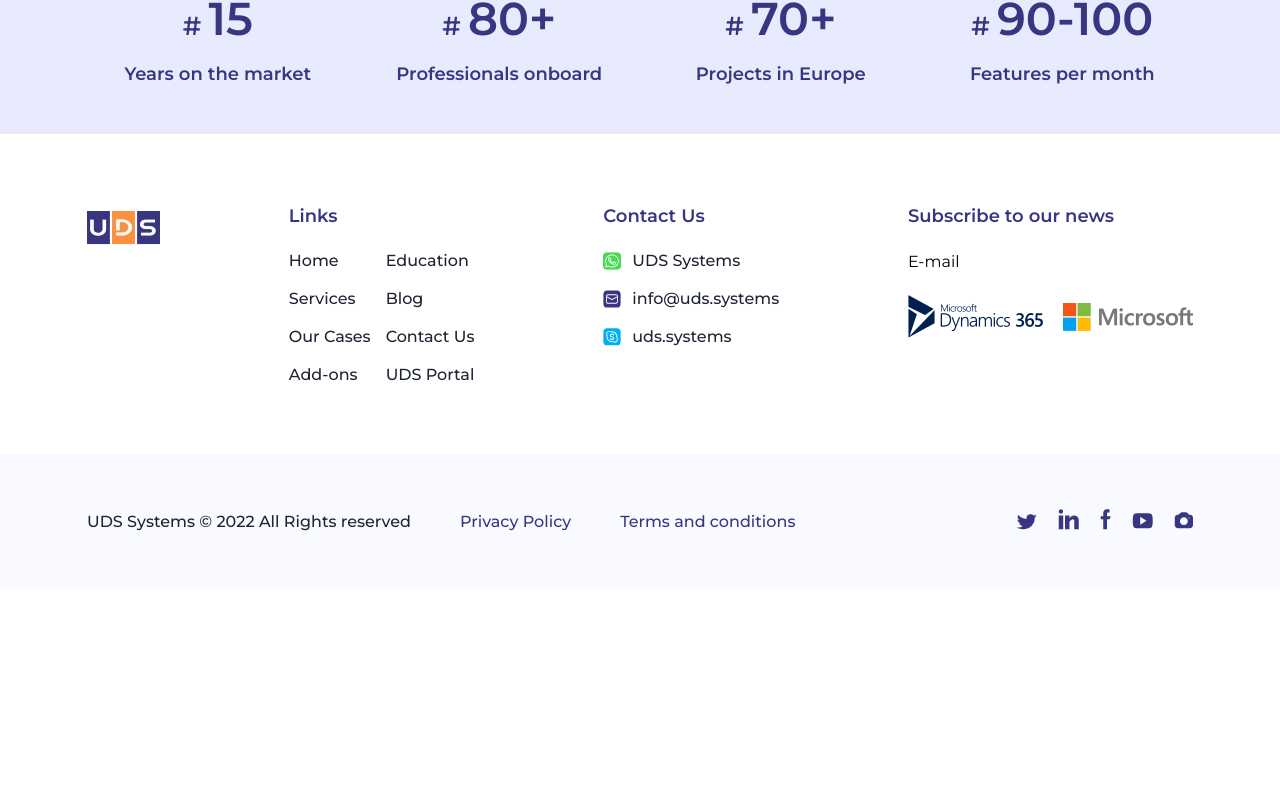
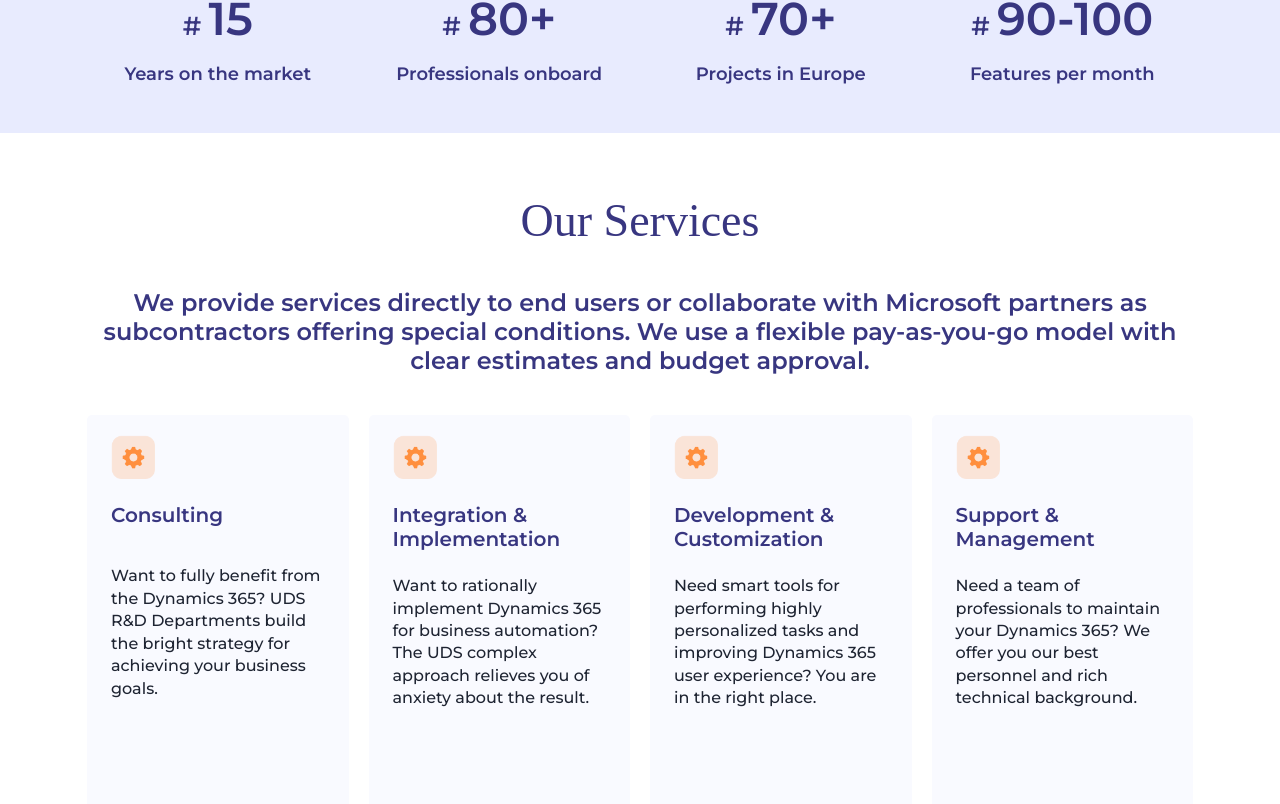
Before and after one commit to psevernyj/next-app, a Next.js app: page / in a window 1280 px wide. Shown: the part 776-1580 px from the top of the page. Before the commit the page ends 1365 px from the top, so only its background shows below. Built offline with nearby package versions, Linux system fonts and the light colour scheme; a web font is replaced by a local one.

Commit message:
Added services section

```diff
--- a/components/Layout.tsx
+++ b/components/Layout.tsx
@@ -1,6 +1,8 @@
 import React, {ReactNode} from 'react';
-import Navbar from "./navigation/Navbar";
-import Footer from "./navigation/Footer";
+import dynamic from "next/dynamic";
+
+const Navbar = dynamic(() => import("./navigation/Navbar"))
+const Footer = dynamic(() => import("./navigation/Footer"))
 
 interface LayoutProps {
     children: ReactNode;
--- a/components/navigation/Footer.tsx
+++ b/components/navigation/Footer.tsx
@@ -31,7 +31,7 @@
                             <Link href={"/education"} className={"link"}>Education</Link>
                             <Link href={"/blog"} className={"link"}>Blog</Link>
                             <Link href={"/contact-us"} className={"link"}>Contact Us</Link>
-                            <a href={"https://my.uds.systems/add-ons"} target={"_blank"} className={"link"}>UDS
+                            <a href={"https://my.uds.systems/add-ons"} target={"_blank"} rel="noreferrer" className={"link"}>UDS
                                 Portal</a>
                         </div>
                     </div>
@@ -41,7 +41,7 @@
                     <div className={"column"}>
                         <div className={"contact"}>
                             <Image src={whatsapp} alt={"whatsapp"}/>
-                            <a href="https://wa.me/message/WWXS4JHYO3VKF1" className={"link"} target="_blank">UDS
+                            <a href="https://wa.me/message/WWXS4JHYO3VKF1" className={"link"} target="_blank" rel="noreferrer">UDS
                                 Systems</a>
                         </div>
                         <div className={"contact"}>
@@ -78,22 +78,22 @@
                         <Link className={"link"} href={"/terms-and-conditions"}>Terms and conditions</Link>
                     </div>
                     <div className={"socialMedia"}>
-                        <a aria-label="Join our Twitter" href="https://twitter.com/UDS_systems" target="_blank">
+                        <a aria-label="Join our Twitter" href="https://twitter.com/UDS_systems" target="_blank" rel="noreferrer">
                             <Image src={twitter} alt={"Twitter"}/>
                         </a>
                         <a aria-label="Join our LinkedIn" href="https://www.linkedin.com/company/uds-systems"
-                           target="_blank">
+                           target="_blank" rel="noreferrer">
                             <Image src={linkedIn} alt={"LinkedIn"}/>
                         </a>
-                        <a aria-label="Join our Facebook" href="https://www.facebook.com/UDS.systems/" target="_blank">
+                        <a aria-label="Join our Facebook" href="https://www.facebook.com/UDS.systems/" target="_blank" rel="noreferrer">
                             <Image src={facebook} alt={"Facebook"}/>
                         </a>
                         <a aria-label="Join our Youtube" href="https://www.youtube.com/channel/UCx443BQ2U4gGXLPYB8Nu3bg"
-                           target="_blank">
+                           target="_blank" rel="noreferrer">
                             <Image src={youtube} alt={"YouTube"}/>
                         </a>
                         <a aria-label="Join our Instagram"
-                           href="https://www.instagram.com/uds.systems/?igshid=YmMyMTA2M2Y%3D" target="_blank">
+                           href="https://www.instagram.com/uds.systems/?igshid=YmMyMTA2M2Y%3D" rel="noreferrer" target="_blank">
                             <Image src={insta} alt={"Instagram"}/>
                         </a>
                     </div>
--- a/pages/index.tsx
+++ b/pages/index.tsx
@@ -1,23 +1,29 @@
-import type { NextPage } from 'next';
+import type {NextPage} from 'next';
 import Head from 'next/head';
 import Image from "next/image";
 
 import partnership from "../assets/home-page/header_microsoft_partner_logo.webp";
+import gearIcon from "../assets/home-page/gear_icon.webp";
 
 const RootComponent: NextPage = () => {
     return (
         <div>
             <Head>
                 <title>Home | UDS Systems</title>
-          <meta property="title" key="title" content="UDS Systems - Microsoft Dynamics 365 & Power Apps Development"/>
-          <meta name="description" key="description" content="UDS Systems is a team of skilled professionals who specialized in Microsoft Dynamics 365 ERP/CRM and Power Apps development. Microsoft implementation partner." />
+                <meta property="title" key="title"
+                      content="UDS Systems - Microsoft Dynamics 365 & Power Apps Development"/>
+                <meta name="description" key="description"
+                      content="UDS Systems is a team of skilled professionals who specialized in Microsoft Dynamics 365 ERP/CRM and Power Apps development. Microsoft implementation partner."/>
             </Head>
             <main className={"main"}>
                 <div className={"firstScreen"}>
                     <div className={"content container"}>
-                  <h1 className={"title"}>Grow your company`s potential with transparent reporting and empowering tools</h1>
-                  <p className={"subtitle"}>Explore our products and services built on Microsoft Dynamics 365, PowerApps and AzureCloud.</p>
-                  <Image className={"partnerLogo"} src={partnership} alt={"Microsoft partner: Gold Data Analytics"}/>
+                        <h1 className={"title"}>Grow your company`s potential with transparent reporting and empowering
+                            tools</h1>
+                        <p className={"subtitle"}>Explore our products and services built on Microsoft Dynamics 365,
+                            PowerApps and AzureCloud.</p>
+                        <Image className={"partnerLogo"} src={partnership}
+                               alt={"Microsoft partner: Gold Data Analytics"}/>
                     </div>
                 </div>
                 <div className={"companyInfo"}>
@@ -52,6 +58,52 @@
                         </li>
                     </ul>
                 </div>
+                <div className={"services"}>
+                    <div className={"container section"}>
+                        <h2 className={"pageTitle"}>Our Services</h2>
+                        <p className={"pageSubtitle"}>
+                            We provide services directly to end users or collaborate with Microsoft partners as
+                            subcontractors offering special conditions. We use a flexible pay-as-you-go model with clear
+                            estimates and budget approval.
+                        </p>
+                        <div className={"serviceCases"}>
+                            <div className={"service"}>
+                                <Image src={gearIcon} alt={"Icon"} width={44} height={44}/>
+                                <p className={"title"}>Consulting</p>
+                                <p className={"subtitle"}>
+                                    Want to fully benefit from the Dynamics 365?
+                                    UDS R&D Departments build the bright strategy for achieving your business goals.
+                                </p>
+                            </div>
+                            <div className={"service"}>
+                                <Image src={gearIcon} alt={"Icon"} width={44} height={44}/>
+                                <p className={"title"}>Integration & Implementation</p>
+                                <p className={"subtitle"}>
+                                    Want to rationally implement Dynamics 365 for business automation? The UDS complex
+                                    approach relieves you of anxiety about the result.
+                                </p>
+                            </div>
+                            <div className={"service"}>
+                                <Image src={gearIcon} alt={"Icon"} width={44} height={44}/>
+                                <p className={"title"}>Development & Customization</p>
+                                <p className={"subtitle"}>
+                                    Need smart tools for performing highly personalized tasks and improving Dynamics 365
+                                    user experience? You are in the right place.
+                                </p>
+                            </div>
+                            <div className={"service"}>
+                                <Image src={gearIcon} alt={"Icon"} width={44} height={44}/>
+                                <p className={"title"}>Support & Management</p>
+                                <p className={"subtitle"}>
+                                    Need a team of professionals to maintain your Dynamics 365?
+                                    We offer you our best personnel and rich technical background.
+                                </p>
+                            </div>
+                        </div>
+                    </div>
+
+
+                </div>
             </main>
         </div>
     );
--- a/styles/global.scss
+++ b/styles/global.scss
@@ -32,6 +32,24 @@
 .main {
   min-height: 100vh;
   flex: 1;
+
+  .pageTitle{
+    @include fonts("Gilroy-Light", 400, 46px, 120%);
+    color: $blue-primary;
+    text-align: center;
+    padding-bottom: 40px;
+  }
+
+  .pageSubtitle{
+    @include fonts("Montserrat", 600, 24px, 29px);
+    color: $blue-primary;
+    text-align: center;
+    padding-bottom: 40px;
+  }
+
+  .section{
+    padding: 60px 0 90px;
+  }
 }
 
 *:where(:not(html, iframe, canvas, img, svg, video, audio):not(svg *, symbol *)) {
--- a/styles/homePage.scss
+++ b/styles/homePage.scss
@@ -154,3 +154,29 @@
     }
   }
 }
+
+.services{
+  .serviceCases{
+    display: grid;
+    grid-template-columns: repeat(4, 1fr);
+    grid-gap: 20px;
+    .service{
+      background-color: $light-bg;
+      border-radius: 5px;
+      padding: 20px 24px;
+      width: 100%;
+      min-height: 400px;
+      display: grid;
+      grid-template-rows: 0.5fr 0.5fr 3fr;
+      grid-gap: 24px;
+      .title{
+        @include fonts("Montserrat", 600, 20px, 24px);
+        color: $blue-primary;
+      }
+      .subtitle{
+        @include fonts("Montserrat", 500, 16px, 140%);
+        color: $black-primary;
+      }
+    }
+  }
+}
```
Also changed, not shown: assets/home-page/gear_icon.webp (added), assets/home-page/home_page_header_bg_mobile.webp (deleted). Lines whose indentation alone changed are shown as unchanged.
